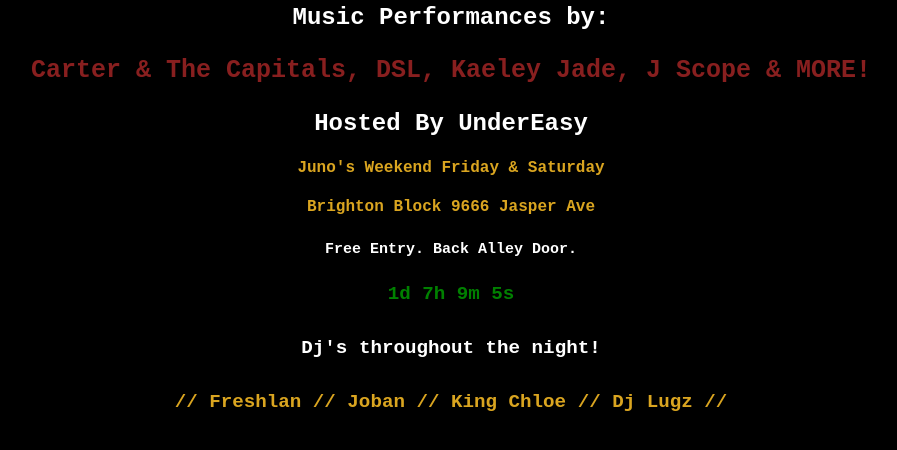
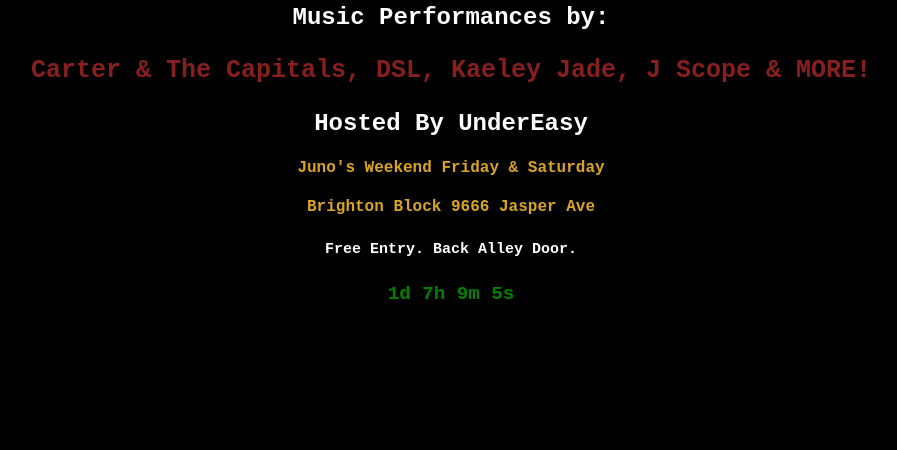
Before and after one commit to thespaceyeg/thespaceyeg.github.io, a plain HTML site: page index.html in a window 1280 px wide. Shown: the part 166-616 px from the top of the page, without its empty margins (189-1086 px from the left). Drawn offline with Linux system fonts and the light colour scheme.

Commit message:
Update index.html

```diff
--- a/index.html
+++ b/index.html
@@ -79,8 +79,5 @@
       }, 1000);
     </script>
 
-      <h5 style="font-size: larger;">Dj's throughout the night!</h5>
-      <h5 style="font-size: larger; color: goldenrod;">// Freshlan // Joban // King Chloe // Dj Lugz //</h5>
-
   </body>
 </html>
```
